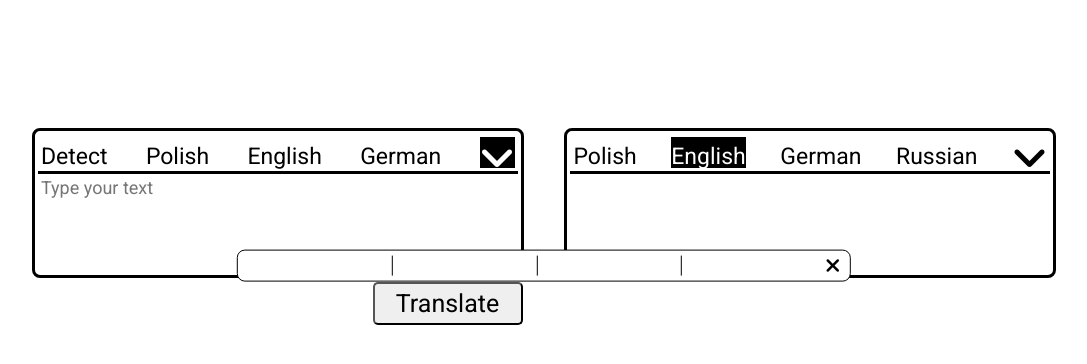
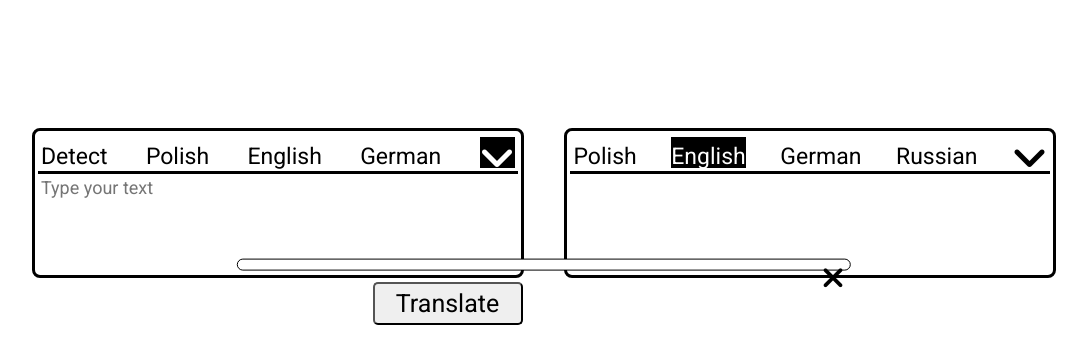
Before and after one commit to mateuszrosa/Translator, a plain HTML site: page index.html in a window 1280 px wide. Both pictures are taken after a click on the item 593 px from the left and 288 px from the top of the page. Shown: the part 136-500 px from the top of the page, without its empty margins (96-1183 px from the left). Drawn offline with Linux system fonts and the light colour scheme.

Commit message:
styled font-awesome

```diff
--- a/style.css
+++ b/style.css
@@ -87,6 +87,13 @@ div.container .translator {
     transform: translate(-50%, -45%);
 }
 
+.langs .fa-times {
+    font-size: 30px;
+    position: absolute;
+    right: 6px;
+    top: 3px;
+}
+
 .langs ul {
     width: 33%;
     list-style: none;
```
